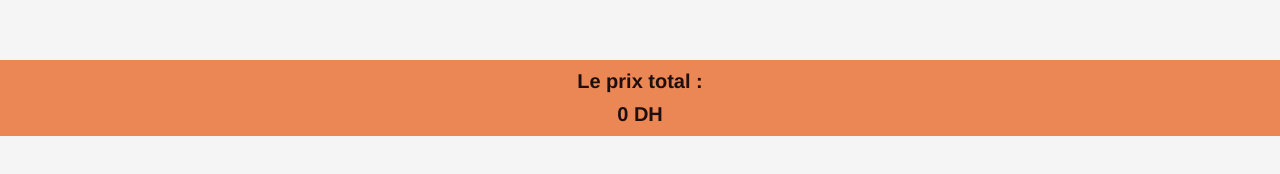
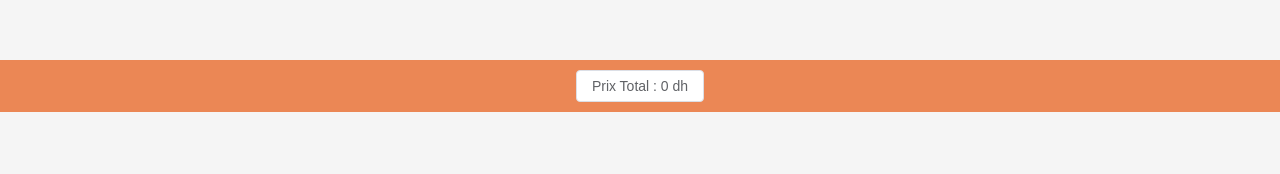
Before and after one commit to lahlaliwassim2/Magasin-des-fruits, a Vue app: page /cart in a window 1280 px wide. Shown: the part 592-766 px from the top of the page. Built offline with nearby package versions, Linux system fonts and the light colour scheme.

Commit message:
migration ver les composant de ELEMENT UI

```diff
--- a/src/components/cart/CartPayment.vue
+++ b/src/components/cart/CartPayment.vue
@@ -1,18 +1,39 @@
 <template>
   <div class="division">
-        <div>Le prix total : </div>
-        <div>{{prix_total}} DH</div>
+    <el-popover
+      placement="top-start"
+      title="PRIX TOTAL EN EURO "
+      :width="200"
+      trigger="hover"
+      :content="popoverContent"
+    >
+      <template #reference>
+
+        <el-button class="m-2"> Prix Total : {{prix_total}} dh</el-button>
+      </template>
+    </el-popover>
   </div>
 </template>
+
 <script>
 export default {
   props: ['product'],
+  data() {
+    return {
+      popoverContent: this.$store.getters.SomePrixTotal/10 + " $",
+    };
+  },
   computed: {
     prix_total() {
-        return  this.$store.getters.SomePrixTotal
-      }
-    }
-}
+      return this.$store.getters.SomePrixTotal;
+    },
+  },
+  watch: {
+    prix_total() {
+      this.popoverContent = this.$store.getters.SomePrixTotal;
+    },
+  },
+};
 </script>
 
 <style>
@@ -25,6 +46,7 @@ export default {
     text-align: center;
     margin-top: 126px;
   }
+
   div:first-child {
     margin-bottom: 10px;
   }
```
Lines whose indentation alone changed are shown as unchanged.
